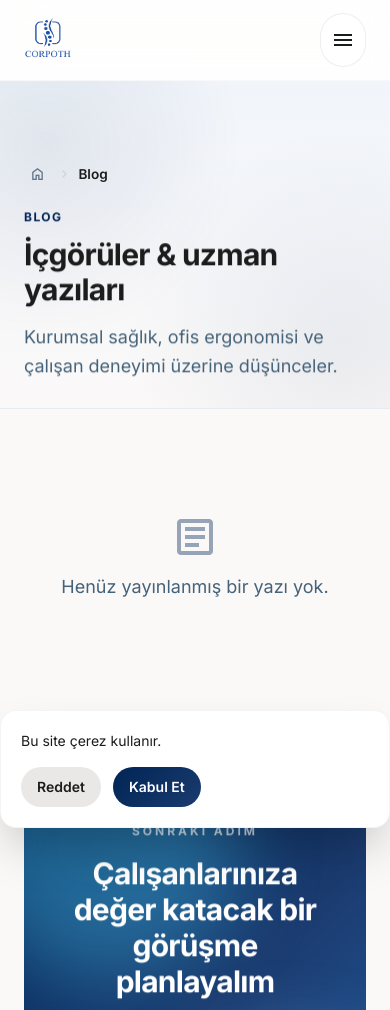
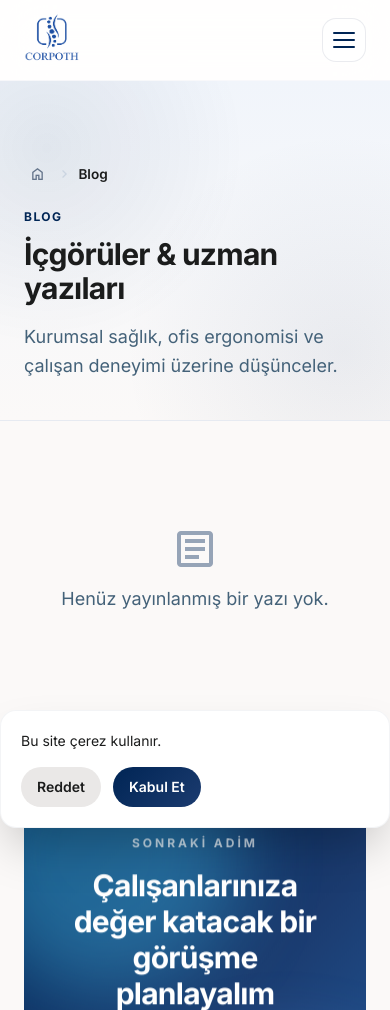
Before and after one commit to atillakesicioglu/corpoth, a PHP site: page /blog.php in a window 390 px wide. Shown: the top 1010 px of the page. Run offline with PHP 8.4, Linux system fonts and the light colour scheme; data comes from the database, SQL or seed files in the repository; data that the repository does not hold is empty; some libraries are stand-ins or nearby versions.

Commit message:
fix: nav, mobil menu, hero ve ekip detay duzeltmeleri
Aktif sayfada alt cizgi; animasyonlu hamburger; blog filtre bar; hero kesilmesi giderildi; ekip detay sayfasi yeniden yapilandirildi.

Co-authored-by: Cursor <cursoragent@cursor.com>

```diff
--- a/assets/css/animations.css
+++ b/assets/css/animations.css
@@ -395,17 +381,70 @@ body.mobile-menu-open { overflow: hidden; }
 .mobile-acc-item {
   display: flex;
   align-items: center;
-  gap: .85rem;
-  padding: .85rem 0 .85rem 1rem;
-  font-size: 1.05rem;
+  justify-content: flex-start;
+  gap: .75rem;
+  width: 100%;
+  padding: .7rem 0;
+  font-size: 1.15rem;
   font-weight: 500;
   color: #43474f;
   text-decoration: none;
   border-bottom: 1px solid rgba(0, 37, 85, 0.05);
-  transition: color .2s ease, padding-left .25s ease;
+  transition: color .2s ease;
+  text-align: left;
 }
-.mobile-acc-item:hover { color: #002555; padding-left: 1.5rem; }
-.mobile-acc-item .material-symbols-outlined { color: #002555; font-size: 1.2rem; }
+.mobile-acc-item:hover,
+.mobile-acc-item.is-current { color: #002555; }
+.mobile-acc-item.is-current { font-weight: 700; }
+.mobile-acc-item .material-symbols-outlined { color: #002555; font-size: 1.2rem; flex-shrink: 0; }
+
+/* Hamburger / X (tek buton) */
+.nav-toggle {
+  position: relative;
+  z-index: 110;
+  display: inline-flex;
+  align-items: center;
+  justify-content: center;
+  width: 44px;
+  height: 44px;
+  border-radius: 14px;
+  border: 1px solid rgba(196, 198, 209, 0.35);
+  background: #fff;
+  color: #1b1c1c;
+  cursor: pointer;
+  transition: background-color .25s ease, border-color .25s ease;
+}
+.nav-toggle:hover { background: #f1f5fb; border-color: rgba(0, 37, 85, 0.2); }
+.nav-toggle-box {
+  position: relative;
+  display: block;
+  width: 22px;
+  height: 16px;
+}
+.nav-toggle-bar {
+  position: absolute;
+  left: 0;
+  width: 100%;
+  height: 2px;
+  border-radius: 2px;
+  background: #002555;
+  transition: transform .32s cubic-bezier(.22, .61, .36, 1), opacity .22s ease, top .32s cubic-bezier(.22, .61, .36, 1);
+}
+.nav-toggle-bar:nth-child(1) { top: 0; }
+.nav-toggle-bar:nth-child(2) { top: 7px; }
+.nav-toggle-bar:nth-child(3) { top: 14px; }
+.nav-toggle.is-active .nav-toggle-bar:nth-child(1) {
+  top: 7px;
+  transform: rotate(45deg);
+}
+.nav-toggle.is-active .nav-toggle-bar:nth-child(2) {
+  opacity: 0;
+  transform: scaleX(0);
+}
+.nav-toggle.is-active .nav-toggle-bar:nth-child(3) {
+  top: 7px;
+  transform: rotate(-45deg);
+}
 
 /* =============================================================
    Footer pill-style hover
@@ -537,29 +576,37 @@ body.mobile-menu-open { overflow: hidden; }
    ============================================================= */
 .page-hero {
   position: relative;
+  z-index: 1;
+  overflow: visible;
   background: linear-gradient(180deg, #f1f5fb 0%, #fbf9f8 100%);
   border-bottom: 1px solid rgba(196, 198, 209, 0.25);
-  overflow: hidden;
 }
 .page-hero-inner {
   padding-top: 5.25rem;
-  padding-bottom: 1.75rem;
+  padding-bottom: 2.5rem;
 }
 @media (min-width: 768px) {
   .page-hero-inner {
     padding-top: 6rem;
-    padding-bottom: 2.25rem;
+    padding-bottom: 3rem;
   }
 }
-/* Alt bolumden bir parca gorunsun */
-.page-hero + section,
-.page-hero + * > section:first-child {
+.page-hero .page-hero-text {
+  opacity: 1;
+  transform: none;
+}
+.page-hero + section {
   scroll-margin-top: 5.5rem;
 }
-.page-hero:not(.page-hero-image) {
-  max-height: min(360px, 46vh);
+.blog-filters-bar {
+  position: relative;
+  z-index: 5;
+  background: #fbf9f8;
+  padding-top: 1rem;
+  padding-bottom: 1.25rem;
+  border-bottom: 1px solid rgba(196, 198, 209, 0.2);
 }
-.section-after-hero {
+.team-detail-content {
   position: relative;
   z-index: 2;
 }
--- a/assets/js/main.js
+++ b/assets/js/main.js
@@ -49,30 +49,48 @@
 
   /* ========== Mobil tam ekran menu ========== */
   const navToggle  = document.getElementById('nav-toggle');
-  const navIcon    = document.getElementById('nav-toggle-icon');
   const mobileMenu = document.getElementById('mobile-menu');
-  const mobileClose = document.getElementById('mobile-close');
+  const MOBILE_MENU_CLOSE_MS = 340;
+  let mobileMenuClosing = false;
 
   const setMobileMenu = (open) => {
-    if (!mobileMenu) return;
-    mobileMenu.classList.toggle('is-open', open);
-    mobileMenu.setAttribute('aria-hidden', open ? 'false' : 'true');
-    document.body.classList.toggle('mobile-menu-open', open);
+    if (!mobileMenu || mobileMenuClosing) return;
+
+    const isOpen = mobileMenu.classList.contains('is-open');
+    if (open === isOpen) return;
+
+    if (!open) {
+      mobileMenuClosing = true;
+      mobileMenu.classList.add('is-closing');
+      if (navToggle) {
+        navToggle.classList.remove('is-active');
+        navToggle.setAttribute('aria-expanded', 'false');
+        navToggle.setAttribute('aria-label', 'Menüyü aç');
+      }
+      window.setTimeout(() => {
+        mobileMenu.classList.remove('is-open', 'is-closing');
+        mobileMenu.setAttribute('aria-hidden', 'true');
+        document.body.classList.remove('mobile-menu-open');
+        mobileMenuClosing = false;
+      }, MOBILE_MENU_CLOSE_MS);
+      return;
+    }
+
+    mobileMenu.classList.remove('is-closing');
+    mobileMenu.classList.add('is-open');
+    mobileMenu.setAttribute('aria-hidden', 'false');
+    document.body.classList.add('mobile-menu-open');
     if (navToggle) {
-      navToggle.setAttribute('aria-expanded', open ? 'true' : 'false');
-      navToggle.setAttribute('aria-label', open ? 'Menüyü kapat' : 'Menüyü aç');
+      navToggle.classList.add('is-active');
+      navToggle.setAttribute('aria-expanded', 'true');
+      navToggle.setAttribute('aria-label', 'Menüyü kapat');
     }
-    if (navIcon) navIcon.textContent = open ? 'close' : 'menu';
   };
 
   if (navToggle && mobileMenu) {
     navToggle.addEventListener('click', () => {
       setMobileMenu(!mobileMenu.classList.contains('is-open'));
     });
-
-    if (mobileClose) {
-      mobileClose.addEventListener('click', () => setMobileMenu(false));
-    }
 
     // Mobil accordion (alt menuler)
     mobileMenu.querySelectorAll('[data-mobile-acc]').forEach((acc) => {
@@ -85,12 +103,9 @@
     });
 
     // Sadece anchor link / sub-item link tiklamasinda menuyu kapat
-    // (accordion head'lere dokunmuyoruz)
     mobileMenu.querySelectorAll('a').forEach((el) => {
       el.addEventListener('click', () => setMobileMenu(false));
     });
-    const closeBtn = mobileMenu.querySelector('#mobile-close');
-    if (closeBtn) closeBtn.addEventListener('click', () => setMobileMenu(false));
 
     // ESC ile kapat
     document.addEventListener('keydown', (e) => {
--- a/blog.php
+++ b/blog.php
@@ -44,8 +44,8 @@ require __DIR__ . '/includes/render/head.php';
 
   <!-- Kategori filtre seridi -->
   <?php if ($cats): ?>
-  <section class="px-6 md:px-12">
-    <div class="max-w-screen-2xl mx-auto -mt-2">
+  <section class="blog-filters-bar px-6 md:px-12">
+    <div class="max-w-screen-2xl mx-auto">
       <div class="flex gap-2 overflow-x-auto pb-2 -mx-1 px-1">
         <a href="/blog.php" class="shrink-0 px-4 py-2 rounded-full text-sm font-medium border <?= !$cat ? 'bg-primary text-on-primary border-primary' : 'bg-white border-outline-variant/30 text-on-surface hover:border-primary/40' ?>">Tümü</a>
         <?php foreach ($cats as $c): ?>
--- a/includes/render/nav.php
+++ b/includes/render/nav.php
@@ -49,7 +49,7 @@ $isActive = function ($item) use ($current) {
 <nav id="site-nav" class="fixed top-0 w-full z-50 bg-white/85 backdrop-blur-xl border-b border-outline-variant/10" aria-label="Ana navigasyon">
   <div class="flex justify-between items-center gap-4 px-6 md:px-12 w-full max-w-screen-2xl mx-auto h-20">
     <a href="/" class="shrink-0 flex items-center group" aria-label="Corpoth Anasayfa">
-      <img src="/assets/images/corpoth-logo.png" alt="CORPOTH" class="h-12 md:h-14 w-auto transition-transform duration-300 group-hover:scale-105" />
+      <img src="/assets/images/corpoth-logo.png" alt="CORPOTH" class="site-logo h-14 md:h-[4.25rem] w-auto transition-transform duration-300 group-hover:scale-105" />
     </a>
 
     <div class="hidden md:flex items-center gap-x-1 font-sans text-sm font-medium tracking-wide">
@@ -85,8 +85,12 @@ $isActive = function ($item) use ($current) {
 
     <div class="flex items-center gap-2 shrink-0">
       <a href="/iletisim.php#form" class="hidden md:inline-flex primary-gradient text-white px-5 py-2.5 rounded-xl font-label text-sm uppercase tracking-wider font-semibold shadow-md hover:shadow-xl hover:-translate-y-0.5 transition-all duration-300 no-underline">Teklif Al</a>
-      <button type="button" id="nav-toggle" class="md:hidden inline-flex items-center justify-center rounded-xl border border-outline-variant/30 bg-surface-container-lowest p-2.5 text-on-surface hover:bg-surface-container transition-colors relative z-[110]" aria-expanded="false" aria-controls="mobile-menu" aria-label="Menüyü aç">
-        <span class="material-symbols-outlined text-2xl" id="nav-toggle-icon">menu</span>
+      <button type="button" id="nav-toggle" class="nav-toggle md:hidden" aria-expanded="false" aria-controls="mobile-menu" aria-label="Menüyü aç">
+        <span class="nav-toggle-box" aria-hidden="true">
+          <span class="nav-toggle-bar"></span>
+          <span class="nav-toggle-bar"></span>
+          <span class="nav-toggle-bar"></span>
+        </span>
       </button>
     </div>
   </div>
@@ -95,29 +99,26 @@ $isActive = function ($item) use ($current) {
 <!-- Tam ekran mobil overlay menu (accordion alt menulerle) -->
 <div id="mobile-menu" class="md:hidden" aria-hidden="true">
   <div class="mobile-menu-bg"></div>
-  <button type="button" id="mobile-close" class="mobile-menu-close" aria-label="Menüyü kapat">
-    <span class="material-symbols-outlined">close</span>
-  </button>
   <nav class="mobile-menu-inner" aria-label="Mobil navigasyon">
     <a href="/" class="mobile-logo" aria-label="Corpoth Anasayfa">
-      <img src="/assets/images/corpoth-logo.png" alt="CORPOTH" class="h-14 w-auto"/>
+      <img src="/assets/images/corpoth-logo.png" alt="CORPOTH" class="site-logo h-16 w-auto"/>
     </a>
     <ul class="mobile-menu-list">
       <?php foreach ($navItems as $item): ?>
         <?php if ($item['type'] === 'link'): ?>
           <li>
-            <a href="<?= e($item['href']) ?>"><?= e($item['label']) ?><span class="material-symbols-outlined">arrow_forward</span></a>
+            <a href="<?= e($item['href']) ?>" class="<?= $item['key'] === $current ? 'is-current' : '' ?>"><?= e($item['label']) ?></a>
           </li>
         <?php else: ?>
           <li class="mobile-acc<?= $isActive($item) ? ' is-open' : '' ?>" data-mobile-acc>
             <button type="button" class="mobile-acc-head">
-              <?= e($item['label']) ?>
+              <span class="mobile-acc-label"><?= e($item['label']) ?></span>
               <span class="material-symbols-outlined mobile-acc-chev">expand_more</span>
             </button>
             <ul class="mobile-acc-body">
               <?php foreach ($item['items'] as $sub): ?>
                 <li>
-                  <a href="<?= e($sub['href']) ?>" class="mobile-acc-item">
+                  <a href="<?= e($sub['href']) ?>" class="mobile-acc-item<?= $sub['key'] === $current ? ' is-current' : '' ?>">
                     <span class="material-symbols-outlined"><?= e($sub['icon']) ?></span>
                     <span><?= e($sub['label']) ?></span>
                   </a>
--- a/includes/render/page_hero.php
+++ b/includes/render/page_hero.php
@@ -37,7 +37,7 @@ $eyebrowCls   = $hasImage ? 'text-white/80' : 'text-primary';
   <div class="max-w-screen-2xl mx-auto px-6 md:px-12 page-hero-inner relative z-10">
     <?php if (!empty($breadcrumbs)) require __DIR__ . '/breadcrumb.php'; ?>
 
-    <div class="max-w-3xl <?= $alignCls ?> mt-6" data-animate="fade-up">
+    <div class="max-w-3xl <?= $alignCls ?> mt-6 page-hero-text">
       <?php if (!empty($hero_eyebrow)): ?>
       <span class="<?= $eyebrowCls ?> font-label tracking-[0.12em] text-xs font-bold mb-3 block"><?= e($hero_eyebrow) ?></span>
       <?php endif; ?>
@@ -47,7 +47,7 @@ $eyebrowCls   = $hasImage ? 'text-white/80' : 'text-primary';
       </h1>
 
       <?php if (!empty($hero_subtitle)): ?>
-      <p class="text-lg md:text-xl leading-relaxed <?= $subtitleCls ?>">
+      <p class="text-lg md:text-xl leading-relaxed mb-0 <?= $subtitleCls ?>">
         <?= safe_html($hero_subtitle) ?>
       </p>
       <?php endif; ?>
```
Also changed, not shown: other parts of assets/css/animations.css (+50 -64 lines), ekip-detail.php (+18 -11 lines).
